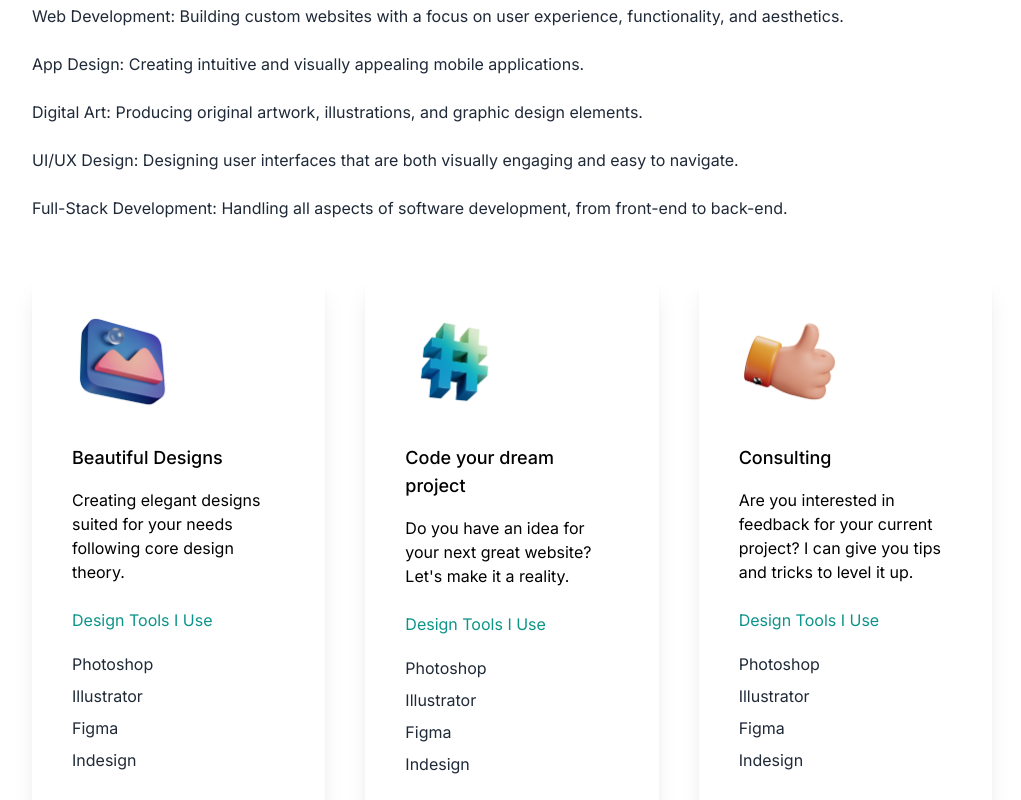
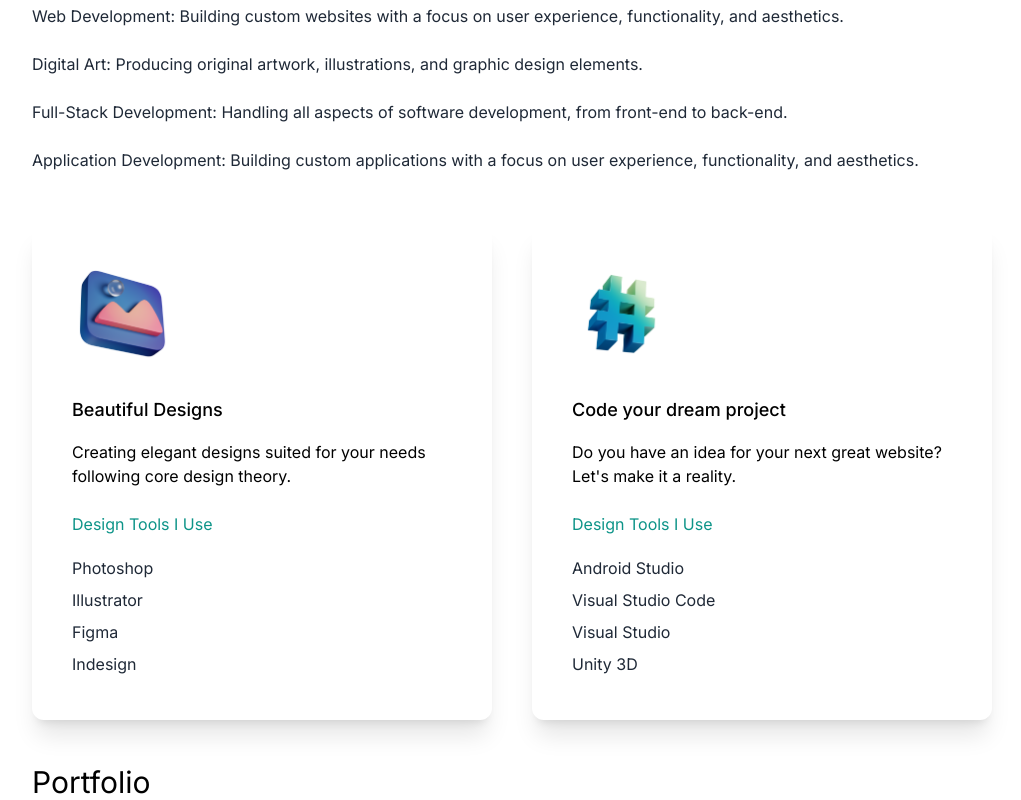
Before and after one commit to km-kurisu/km-kurisu.github.io, a Next.js app: page /react-portfolio/ in a window 1280 px wide. Shown: the part 1520-2320 px from the top of the page, without its empty margins (128-1149 px from the left). Built offline with nearby package versions, Linux system fonts and the light colour scheme.

Commit message:
Contents editied

```diff
--- a/app/page.js
+++ b/app/page.js
@@ -80,16 +80,13 @@ export default function Home() {
               Web Development: Building custom websites with a focus on user experience, functionality, and aesthetics.
               </p>
             <p className="text-md py-2 leading-8 text-gray-800 dark:text-slate-300 ">
-              App Design: Creating intuitive and visually appealing mobile applications.
-              </p>
-            <p className="text-md py-2 leading-8 text-gray-800 dark:text-slate-300 ">
               Digital Art: Producing original artwork, illustrations, and graphic design elements.
                </p>
             <p className="text-md py-2 leading-8 text-gray-800 dark:text-slate-300 ">
-              UI/UX Design: Designing user interfaces that are both visually engaging and easy to navigate.
-               </p>
-            <p className="text-md py-2 leading-8 text-gray-800 dark:text-slate-300 ">
               Full-Stack Development: Handling all aspects of software development, from front-end to back-end.
+              </p>
+              <p className="text-md py-2 leading-8 text-gray-800 dark:text-slate-300 ">
+              Application Development: Building custom applications with a focus on user experience, functionality, and aesthetics.
               </p>
           </div>
           <div className="lg:flex gap-10">
@@ -118,23 +115,10 @@ export default function Home() {
                 reality.
               </p>
               <h4 className="py-4 text-teal-600 dark:text-emerald-400">Design Tools I Use</h4>
-              <p className="text-gray-800 py-1 dark:text-emerald-400">Photoshop</p>
-              <p className="text-gray-800 py-1 dark:text-emerald-400">Illustrator</p>
-              <p className="text-gray-800 py-1 dark:text-emerald-400">Figma</p>
-              <p className="text-gray-800 py-1 dark:text-emerald-400">Indesign</p>
-            </div>
-            <div className="text-left shadow-xl p-10 rounded-xl my-10 flex-1 dark:bg-slate-700 dark:shadow-2xl">
-              <Image src={consulting} width={100} height={100} />
-              <h3 className="text-lg font-medium pt-8 pb-2 dark:text-teal-300 ">Consulting</h3>
-              <p className="py-2 dark:text-slate-300">
-                Are you interested in feedback for your current project? I can
-                give you tips and tricks to level it up.
-              </p>
-              <h4 className="py-4 text-teal-600 dark:text-emerald-400" >Design Tools I Use</h4>
-              <p className="text-gray-800 py-1 dark:text-emerald-400">Photoshop</p>
-              <p className="text-gray-800 py-1 dark:text-emerald-400">Illustrator</p>
-              <p className="text-gray-800 py-1 dark:text-emerald-400">Figma</p>
-              <p className="text-gray-800 py-1 dark:text-emerald-400">Indesign</p>
+              <p className="text-gray-800 py-1 dark:text-emerald-400">Android Studio</p>
+              <p className="text-gray-800 py-1 dark:text-emerald-400">Visual Studio Code</p>
+              <p className="text-gray-800 py-1 dark:text-emerald-400">Visual Studio</p>
+              <p className="text-gray-800 py-1 dark:text-emerald-400">Unity 3D</p>
             </div>
           </div>
         </section>
```
